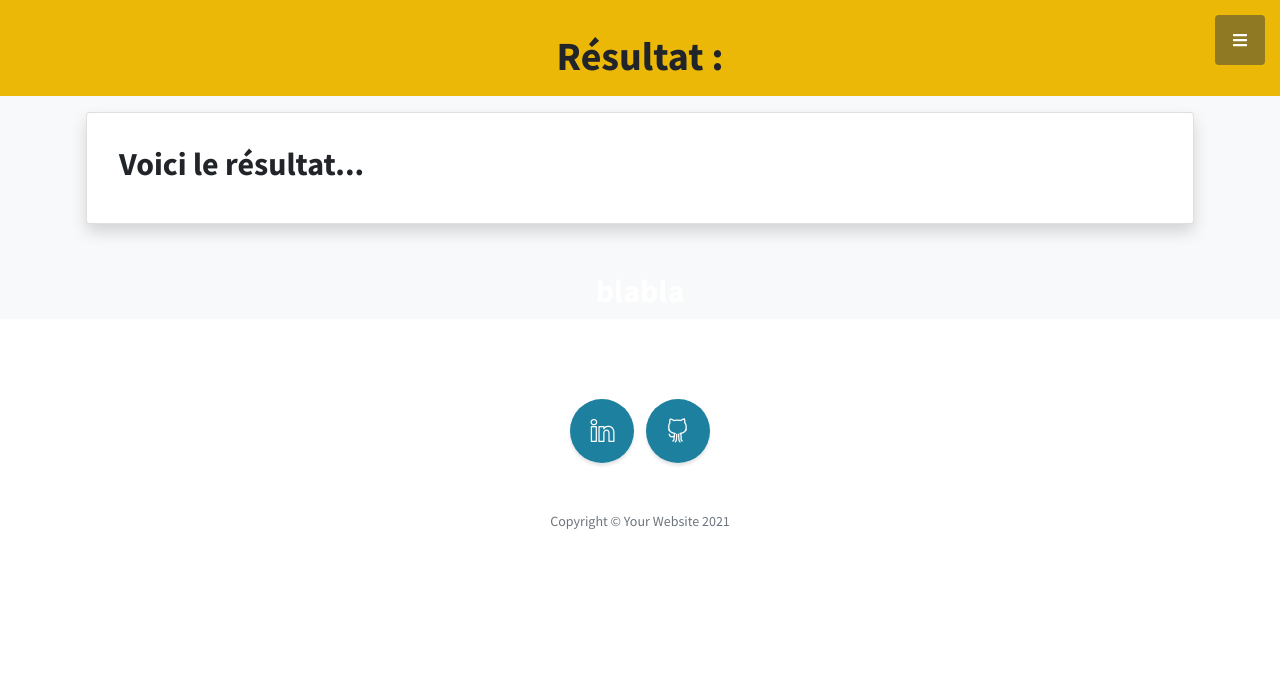
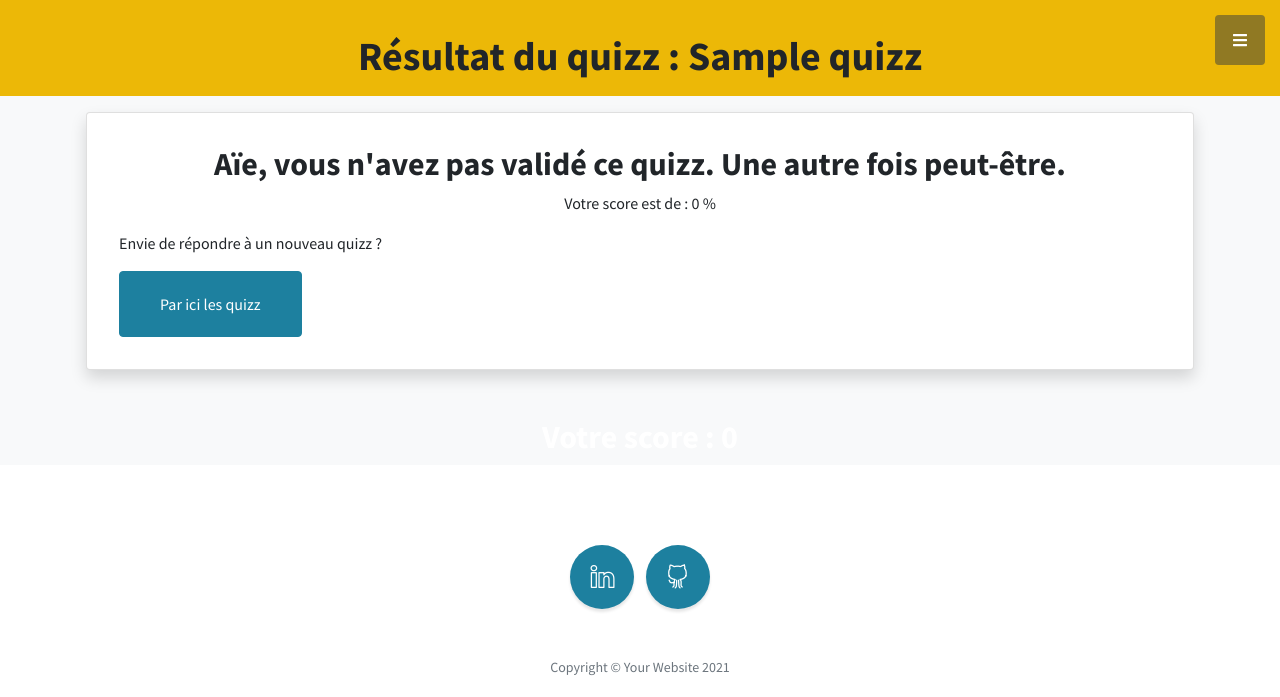
Before and after one commit to Lamia7/MovieLanguage, a Django app: page /quizz/result/1/ in a window 1280 px wide. Shown: the top 697 px of the page. Run offline with Django 3.2, Linux system fonts and the light colour scheme; tables that the repository leaves empty hold one stand-in row (values such as "Sample post"); some libraries are stand-ins or nearby versions.

Commit message:
♻️ feat/result: Clean result view code

```diff
--- a/quizz/views.py
+++ b/quizz/views.py
@@ -6,11 +6,13 @@ from quizz.models import Question, Quizz
 
 class HomeView(TemplateView):
     """CBV that displays the home page"""
+
     template_name = "quizz/home.html"
 
 
 class QuizzListView(ListView):
     """CBV that displays the quizz_list page"""
+
     model = Quizz
     template_name = "quizz/quizz_list.html"
     context_object_name = "quizz_list"
@@ -26,7 +28,7 @@ class QuizzDetailView(DetailView):
 
     def get_context_data(self, **kwargs):
         context = super(QuizzDetailView, self).get_context_data(**kwargs)
-        context['questions'] = Question.objects.filter(quizz=self.kwargs['pk'])
+        context["questions"] = Question.objects.filter(quizz=self.kwargs["pk"])
         # context['quizz'] = Quizz.objects.get(pk=self.kwargs['pk'])
         return context
 
@@ -48,42 +50,31 @@ def result(request, pk):
 
     # Get responses into dict_values type
     values_resp = submitted_choices.values()
-    print(f"VALUES: {values_resp} // TYPE : {type(values_resp)}")
+
+    # Check if user passes quizz
     for element in values_resp:
         # Get first element of each values_resp list
         answer_string = element[0]
-        print(f"ELEMENT: {element} // {type(element)}")  # answer-1 etc
-        # if it contains this, add 1 to counter
         if answer_string.__contains__("CORRECT: True"):
-            print("oui")
             correct_answers += 1
-    print(f"COUNTER:::: {correct_answers}")
 
-    # TODO
-    # 1- trouver nombre de questions dans le quizz
-    # DELETE: quizz = Quizz.objects.get(pk=quizz_pk)
+    # Calculate result
     questions_quantity = Question.objects.filter(quizz=pk).count()
-    print(f"QUIZZ: {questions_quantity}")
-    # 2- Calculer le resultat en fonction du nb de questions ds quizz
-    result = int((correct_answers / questions_quantity)*100)
-    print(f"RESULT : {result}")
-    # 3- si res >= 50 alors c gagné
-    if result >= 50:
-        print("GAGNE")
-    # 4- sinon c perdu
+    result = int((correct_answers / questions_quantity) * 100)
+    quizz_title = Quizz.objects.get(pk=pk).title
+
+    if result >= 50:  # If 50% user passes
+        result_message = "Bravo! Vous avez validé ce quizz."
     else:
-        print("GAME OVER")
-    # ================
+        result_message = (
+            "Aïe, vous n'avez pas validé ce quizz. Une autre fois peut-être."
+        )
 
-    return render(request, "quizz/result.html", context={'pk': pk})
+    context = {
+        "pk": pk,
+        "result": result,
+        "result_message": result_message,
+        "quizz_title": quizz_title,
+    }
 
-
-""" TO DELETE
-    # Get values of the dict
-    # print(f"GET VALUES SUBMITTED: {submitted_choices.values()}")
-    # print(f"TYPE VALUES SUBMITTED: {type(submitted_choices.values())}")
-
-    # data = {}
-    # data['csrf_token'] = submitted_choices.get('csrfmiddlewaretoken')
-    # print(f"data['csrf_token']: {data['csrf_token']}")
-"""
+    return render(request, "quizz/result.html", context=context)
--- a/templates/quizz/result.html
+++ b/templates/quizz/result.html
@@ -5,7 +5,7 @@
   <div class="container px-4 px-lg-5 text-center">
     <div class="row gx-4 gx-lg-5 justify-content-center">
       <div class="col-lg-10">
-        <h1>Résultat : </h1>
+        <h1>Résultat du quizz : {{ quizz_title }}</h1>
       </div>
     </div>
   </div>
@@ -17,16 +17,26 @@
       <div class="col-lg-12 col-md-12">
         <div class="card mx-1 my-3 shadow p-3 mb-5 bg-white rounded">
           <div class="card-body">
-            <h2 class="text font-weight-bold">Voici le résultat...</h2>
+            <h2 class="text-center font-weight-bold">{{ result_message }}</h2>
+            <p class="text-center">Votre score est de : {{ result }} %</p>
+            <p>Envie de répondre à un nouveau quizz ?</p>
+            <a
+              class="btn btn-primary btn-xl"
+              href="{% url 'quizz:quizz_list' %}#Quizz_list"
+            >
+              Par ici les quizz
+            </a>
           </div>
         </div>
       </div>
     </div>
   </div>
   <div class="container h-100">
-    <div class="row h-100 align-items-center justify-content-center text-center">
+    <div
+      class="row h-100 align-items-center justify-content-center text-center"
+    >
       <div class="col-lg-10 align-self-end">
-        <h2 class="text-white font-weight-bold">blabla</h2>
+        <h2 class="text-white font-weight-bold">Votre score : {{ result }}</h2>
       </div>
     </div>
   </div>
```
